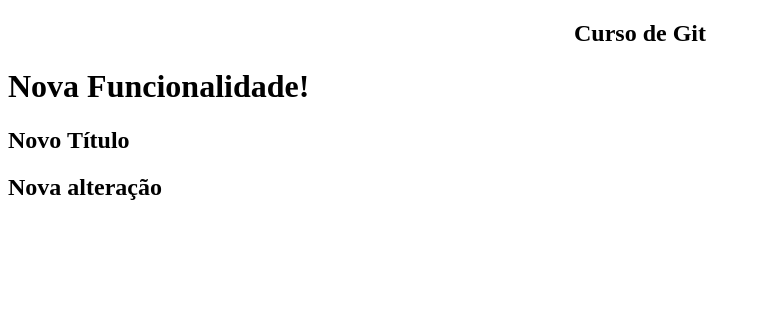
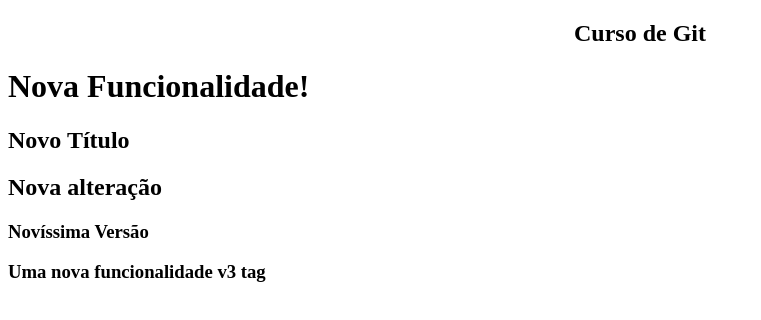
Before and after one commit to ramalhogithub/cursogit, a plain HTML site: page index.html in a window 1280 px wide. Shown: the whole page, without its empty margins (0-761 px from the left). Drawn offline with Linux system fonts and the light colour scheme.

Commit message:
Atualizqando a tav para v3.0

```diff
--- a/index.html
+++ b/index.html
@@ -15,6 +15,8 @@
     <h1>Nova Funcionalidade!</h1>
     <h2>Novo Título</h2>
     <h2>Nova alteração</h2>
+    <h3>Novíssima Versão</h3>
+    <h3>Uma nova funcionalidade v3 tag</h3>
 
 </body>
 
```
